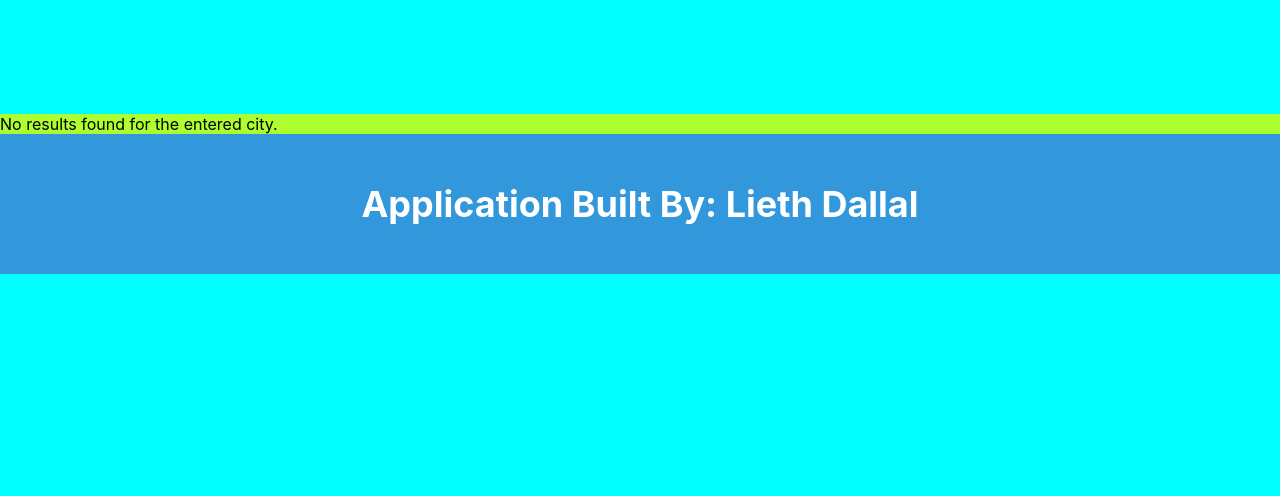
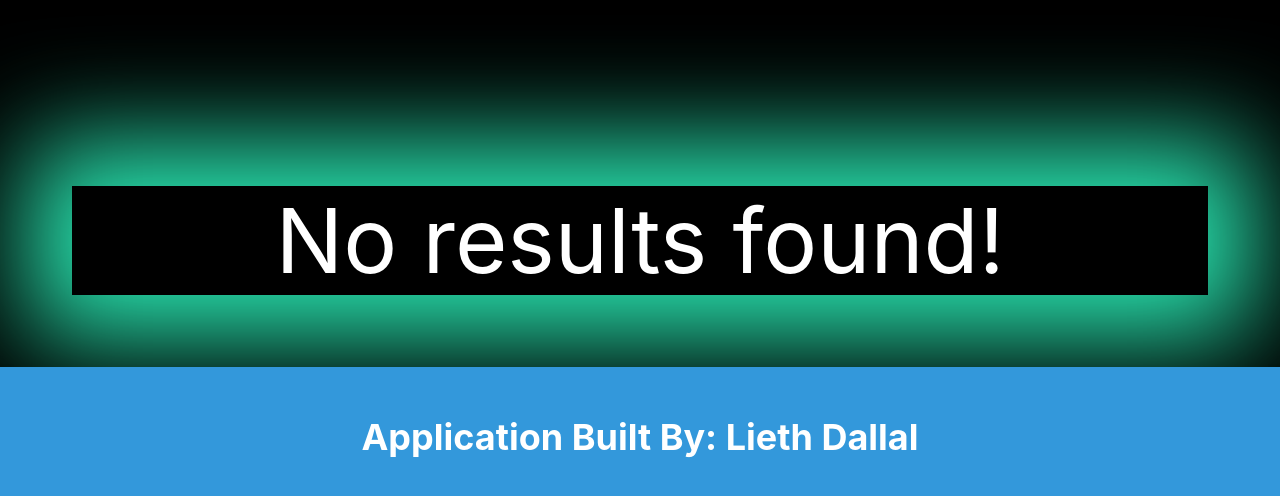
Before and after one commit to liethdallal/Project-3-SkyMap-Connect, a React (Create React App) app: page / in a window 1280 px wide. Shown: the part 776-1272 px from the top of the page. Before the commit the page ends 1050 px from the top, so only its background shows below. Built offline with nearby package versions, Linux system fonts and the light colour scheme; no server answers.

Commit message:
lots of changes

```diff
--- a/src/components/Result.css
+++ b/src/components/Result.css
@@ -1,18 +1,81 @@
 #datacontainer{
-    background-color: greenyellow;
+-webkit-box-shadow:0px 0px 105px 45px rgba(45,255,196,0.9);
+-moz-box-shadow: 0px 0px 105px 45px rgba(45,255,196,0.9);
+box-shadow: 0px 0px 105px 45px rgba(45,255,196,0.9);
+margin: 9dvh;
+}
+/* Credit goes to https://cssbud.com/css-generator/css-glow-generator/ */
+
+h2, p{
+    color: white;
+
 }
 #title{
-font-size: 55px;
+font-size: 50px;
 text-align: center;
-
 }
 #cityname{
-    font-size: 55px;
+font-size: 30px;
 text-align: center;
 }
 #temperture{
-    font-size: 55px;
+font-size: 30px;
 text-align: center;
+}
+#humidity{
+font-size: 30px;
+text-align: center;
+}
+#windspeed{
+font-size: 30px;
+text-align: center;
+}
+#conditions{
+    font-size: 30px;
+text-align: center;
+}
+#noresults{
+    font-size: 90px;
+    text-align: center;
+}
+#info-container{
+    display: flex;
+    justify-content: flex-start;
+}
 
+.scale-up-center {
+	-webkit-animation: scale-up-center 0.4s cubic-bezier(0.390, 0.575, 0.565, 1.000) both;
+	animation: scale-up-center 0.4s cubic-bezier(0.390, 0.575, 0.565, 1.000) both;
+}
+@-webkit-keyframes scale-up-center {
+    0% {
+      -webkit-transform: scale(0.5);
+              transform: scale(0.5);
+    }
+    100% {
+      -webkit-transform: scale(1);
+              transform: scale(1);
+    }
+  }
+  @keyframes scale-up-center {
+    0% {
+      -webkit-transform: scale(0.5);
+              transform: scale(0.5);
+    }
+    100% {
+      -webkit-transform: scale(1);
+              transform: scale(1);
+    }
+  }
+  /* The Credit for the animation goes to /* ----------------------------------------------
+  * Generated by Animista on 2023-11-26 13:5:2
+  * Licensed under FreeBSD License.
+  * See http://animista.net/license for more info.
+  * w: http://animista.net, t: @cssanimista
+  * ---------------------------------------------- */
 
-}
+ /**
+  * ----------------------------------------
+  * animation scale-up-center
+  * ----------------------------------------
+  */
--- a/src/components/Result.js
+++ b/src/components/Result.js
@@ -1,28 +1,32 @@
-import React from 'react';
+import React, { useEffect, useState } from 'react';
 import './Result.css';
 
 function Result({ weatherData }) {
+  const [reload, setReload] = useState(0);
+
+  useEffect(() => {
+    setReload(prevReload => prevReload + 1);
+  }, [weatherData]);
+
   return (
-    <>
-    <div id='datacontainer'>
-
-
+    <div id='datacontainer' key={reload}>
       {weatherData ? (
-        <div>
-          <h2 id='title'>Weather Results</h2>
-          <p id='cityname'>City: {weatherData.name}, {weatherData.sys.country}</p>
-          <p>Conditions: {weatherData.weather[0].main}</p>
-          <p id='temperture'>Temperature: {weatherData.main.temp} °F</p>
-          <p id="humidity">Humidity: {weatherData.main.humidity}</p>
-          <p id="windspeed">Wind Speed: {weatherData.wind.speed} miles/hour</p>
+        <div className='scale-up-center'>
+          <h2 id='title'>Weather Information</h2>
+          <div id='info-container'>
+            <p id='cityname'>City: {weatherData.name}, {weatherData.sys.country}</p>
+            <p id='conditions'>Conditions: {weatherData.weather[0].main}</p>
+            <p id='temperture'>Temperature: {weatherData.main.temp} °F</p>
+            <p id="humidity">Humidity: {weatherData.main.humidity}</p>
+            <p id="windspeed">Wind Speed: {weatherData.wind.speed} miles/hour</p>
+          </div>
         </div>
       ) : (
-        <div id="no-results">
-          <p>No results found for the entered city.</p>
+        <div>
+          <p className='scale-up-center' id='noresults'>No results found!</p>
         </div>
       )}
-        </div>
-    </>
+    </div>
   );
 }
 
--- a/src/index.css
+++ b/src/index.css
@@ -9,7 +9,7 @@ body {
     sans-serif;
   -webkit-font-smoothing: antialiased;
   -moz-osx-font-smoothing: grayscale;
-background-color: aqua;
+background-color: black;
 }
 
 code {
```
